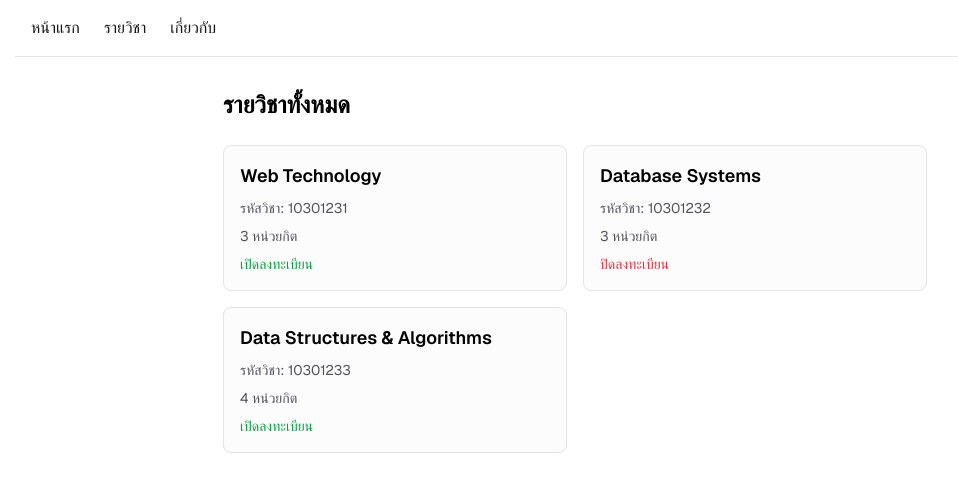
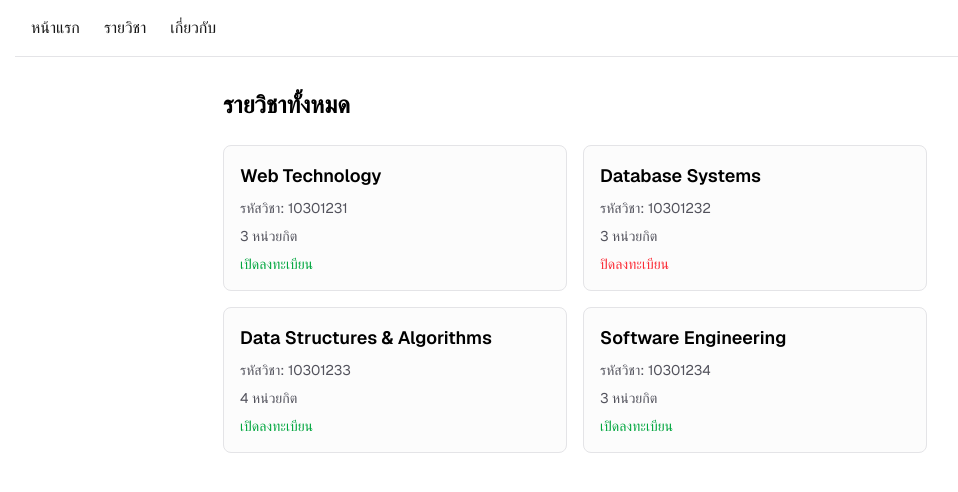
Before and after one commit to ogggg2005-lang/nextjs, a Next.js app: page /courses in a window 1280 px wide. Shown: the top 492 px of the page, without its empty margins (65-1023 px from the left). Built offline with nearby package versions, Linux system fonts and the light colour scheme.

Commit message:
update page.tsx in courses

```diff
--- a/app/courses/page.tsx
+++ b/app/courses/page.tsx
@@ -26,6 +26,13 @@ const courses: Course[] = [
     code: "10301233",
     title: "Data Structures & Algorithms",
     credits: 4,
+    isOpen: true,
+  },
+  {
+    id: 4,
+    code: "10301234",
+    title: "Software Engineering",
+    credits: 3,
     isOpen: true,
   },
 ];
```
